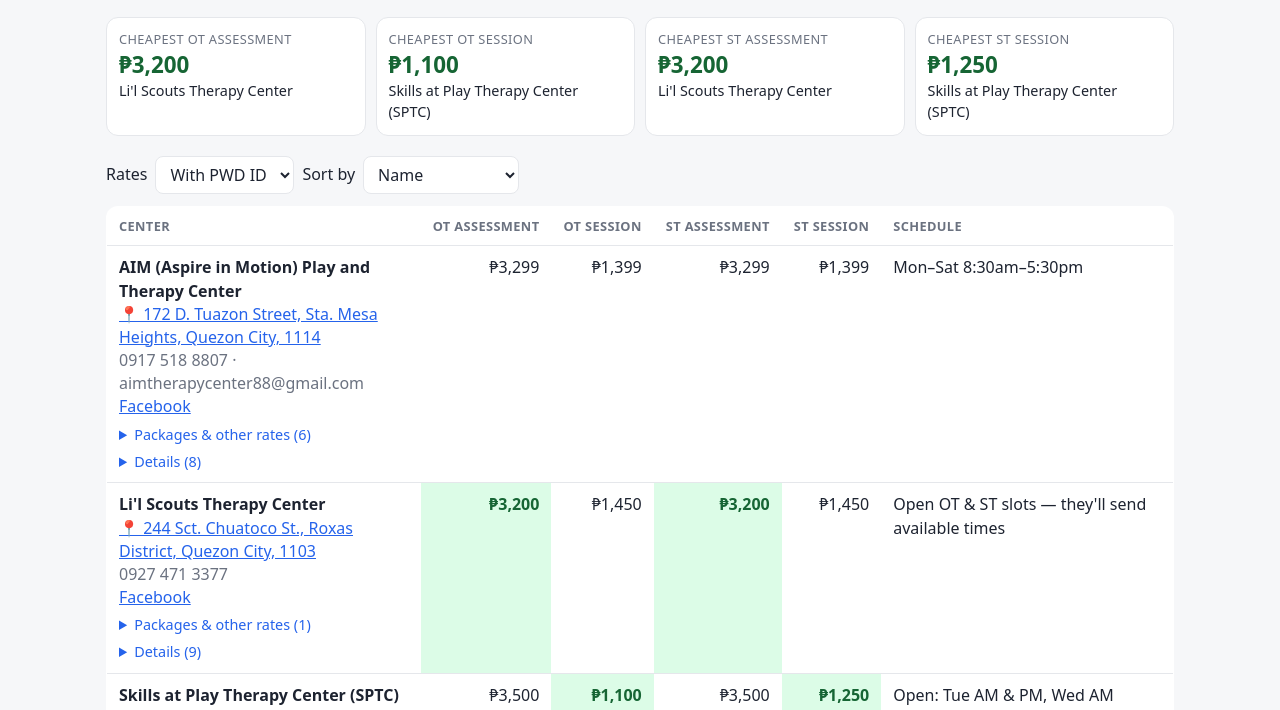
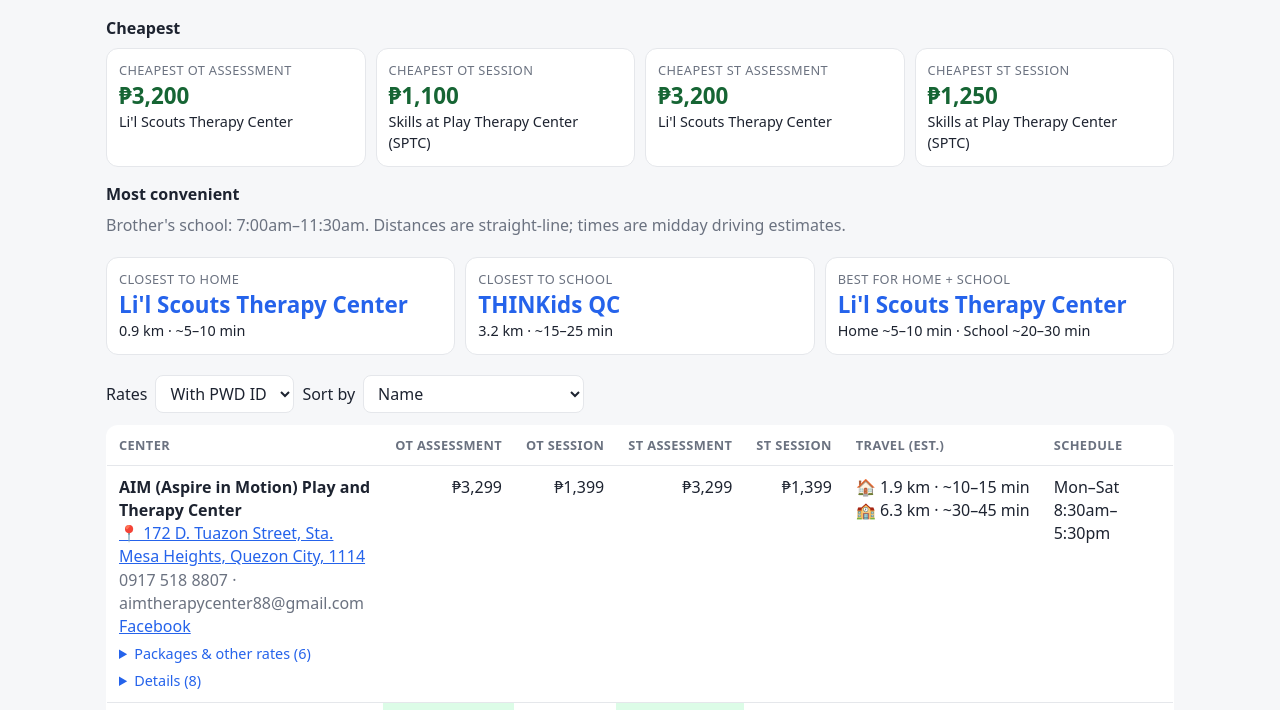
Before and after one commit to queeniejgm/bastiaan-therapy-centers, a plain HTML site: page index.html in a window 1280 px wide. Shown: the part 85-795 px from the top of the page. Drawn offline with Linux system fonts and the light colour scheme.

Commit message:
Add travel distance from home and school, most-convenient block
Co-Authored-By: Claude Opus 5.5 <noreply@anthropic.com>

```diff
--- a/data.js
+++ b/data.js
@@ -1,6 +1,7 @@
 // Edit this file to add/update centers.
 // Rates: use a number, or null if unknown / not quoted.
 // rates = regular rates, pwdRates = rates with PWD ID (optional).
+// travel: straight-line km + estimated midday drive time from home and from school.
 // address: used to open Google Maps. mapsUrl (optional) overrides it with an exact pin link.
 
 const CURRENCY = "₱";
@@ -8,6 +9,7 @@ const CURRENCY = "₱";
 const CENTERS = [
   {
     name: "AIM (Aspire in Motion) Play and Therapy Center",
+    travel: { home: { km: 1.9, mins: "10–15" }, school: { km: 6.3, mins: "30–45" } },
     address: "172 D. Tuazon Street, Sta. Mesa Heights, Quezon City, 1114",
     contact: "0917 518 8807 · aimtherapycenter88@gmail.com",
     links: [{ label: "Facebook", url: "https://www.facebook.com/aimtherapycenter" }],
@@ -35,6 +37,7 @@ const CENTERS = [
   },
   {
     name: "Li'l Scouts Therapy Center",
+    travel: { home: { km: 0.9, mins: "5–10" }, school: { km: 4.1, mins: "20–30" } },
     address: "244 Sct. Chuatoco St., Roxas District, Quezon City, 1103",
     contact: "0927 471 3377",
     links: [{ label: "Facebook", url: "https://www.facebook.com/lilscoutsph" }],
@@ -58,6 +61,7 @@ const CENTERS = [
   },
   {
     name: "Skills at Play Therapy Center (SPTC)",
+    travel: { home: { km: 2.0, mins: "10–15" }, school: { km: 7.0, mins: "35–45" } },
     address: "27 J Aquino Cruz Street, Quezon City, 1115",
     contact: "0961 767 8221",
     links: [{ label: "Facebook", url: "https://www.facebook.com/sptcqc" }],
@@ -82,7 +86,8 @@ const CENTERS = [
   },
   {
     name: "THINKids QC",
-    address: "", // not found online yet; map link searches by name
+    travel: { home: { km: 2.0, mins: "10–15" }, school: { km: 3.2, mins: "15–25" } },
+    address: "5 Tomas Morato Avenue, Kamuning, Quezon City, 1103", // from OpenStreetMap; confirm
     contact: "0917 508 0655",
     links: [{ label: "Facebook", url: "https://www.facebook.com/THINKidsQC" }],
     rates: { otAssessment: 4375, otSession: 1875, stAssessment: 4375, stSession: 1875 },
@@ -103,6 +108,7 @@ const CENTERS = [
   },
   {
     name: "TheraBright Occupational and Speech Therapy Center",
+    travel: { home: { km: 1.4, mins: "5–10" }, school: { km: 3.7, mins: "20–30" } },
     address: "34-D Marathon Street, Quezon City",
     mapsUrl: "https://maps.app.goo.gl/i6sE6hSjRe1S4eay6",
     contact: "0945 455 7996 · (02) 7728-7019",
--- a/index.html
+++ b/index.html
@@ -27,6 +27,10 @@
   .tile .price { font-size: 1.4rem; font-weight: 700; color: var(--best-text); }
   .tile .who { font-size: .9rem; }
 
+  h2.section { font-size: 1rem; margin: 0 0 8px; }
+  .summary + h2.section { margin-top: -4px; }
+  .tile .price.blue { color: var(--accent); }
+  .travel-line { white-space: nowrap; }
   .controls { display: flex; gap: 8px; align-items: center; margin-bottom: 12px; flex-wrap: wrap; }
   select { font: inherit; padding: 6px 10px; border-radius: 8px; border: 1px solid var(--border); background: var(--card); color: var(--text); }
 
@@ -63,7 +67,11 @@
   <h1>Bastiaan's Therapy Centers</h1>
   <p class="sub">Green = cheapest for that rate.</p>
 
+  <h2 class="section">Cheapest</h2>
   <section class="summary" id="summary"></section>
+  <h2 class="section">Most convenient</h2>
+  <p class="sub">Brother's school: 7:00am–11:30am. Distances are straight-line; times are midday driving estimates.</p>
+  <section class="summary" id="travel"></section>
 
   <div class="controls">
     <label for="mode">Rates</label>
@@ -78,6 +86,9 @@
       <option value="otSession">OT session</option>
       <option value="stAssessment">ST assessment</option>
       <option value="stSession">ST session</option>
+      <option value="home">Distance from home</option>
+      <option value="school">Distance from school</option>
+      <option value="both">Home + school distance</option>
     </select>
   </div>
 
@@ -89,6 +100,7 @@
         <th class="num">OT session</th>
         <th class="num">ST assessment</th>
         <th class="num">ST session</th>
+        <th>Travel (est.)</th>
         <th>Schedule</th>
       </tr>
     </thead>
@@ -131,17 +143,40 @@
     }).join("");
   }
 
+  const km = (c, where) => where === "both"
+    ? (c.travel?.home?.km ?? Infinity) + (c.travel?.school?.km ?? Infinity)
+    : (c.travel?.[where]?.km ?? Infinity);
+
+  function renderTravel() {
+    const pick = where => [...CENTERS].sort((a, b) => km(a, where) - km(b, where))[0];
+    const tiles = [
+      ["home", "Closest to home"],
+      ["school", "Closest to school"],
+      ["both", "Best for home + school"],
+    ].map(([where, label]) => {
+      const c = pick(where);
+      if (!c || km(c, where) === Infinity) return `<div class="tile"><div class="label">${label}</div><div class="who muted">No data yet</div></div>`;
+      const detail = where === "both"
+        ? `Home ~${c.travel.home.mins} min · School ~${c.travel.school.mins} min`
+        : `${c.travel[where].km} km · ~${c.travel[where].mins} min`;
+      return `<div class="tile"><div class="label">${label}</div>
+        <div class="price blue">${esc(c.name)}</div><div class="who">${detail}</div></div>`;
+    });
+    document.getElementById("travel").innerHTML = tiles.join("");
+  }
+
   function renderRows() {
     const key = document.getElementById("sort").value;
     const list = [...CENTERS].sort((a, b) => {
       if (key === "name") return a.name.localeCompare(b.name);
+      if (["home", "school", "both"].includes(key)) return km(a, key) - km(b, key);
       const x = rate(a, key), y = rate(b, key);
       return (x ?? Infinity) - (y ?? Infinity);
     });
 
     const tbody = document.getElementById("rows");
     if (!list.length) {
-      tbody.innerHTML = `<tr><td colspan="6" class="empty">No centers added yet.</td></tr>`;
+      tbody.innerHTML = `<tr><td colspan="7" class="empty">No centers added yet.</td></tr>`;
       return;
     }
 
@@ -175,12 +210,15 @@
           ${notes}
         </td>
         ${rateCells}
+        <td data-label="Travel (est.)">${c.travel ? `
+          <div class="travel-line">🏠 ${c.travel.home.km} km · ~${c.travel.home.mins} min</div>
+          <div class="travel-line">🏫 ${c.travel.school.km} km · ~${c.travel.school.mins} min</div>` : '<span class="muted">—</span>'}</td>
         <td data-label="Schedule">${esc(c.schedule) || '<span class="muted">—</span>'}</td>
       </tr>`;
     }).join("");
   }
 
-  function render() { computeBest(); renderSummary(); renderRows(); }
+  function render() { computeBest(); renderSummary(); renderTravel(); renderRows(); }
   document.getElementById("sort").addEventListener("change", renderRows);
   modeEl.addEventListener("change", render);
   render();
```
